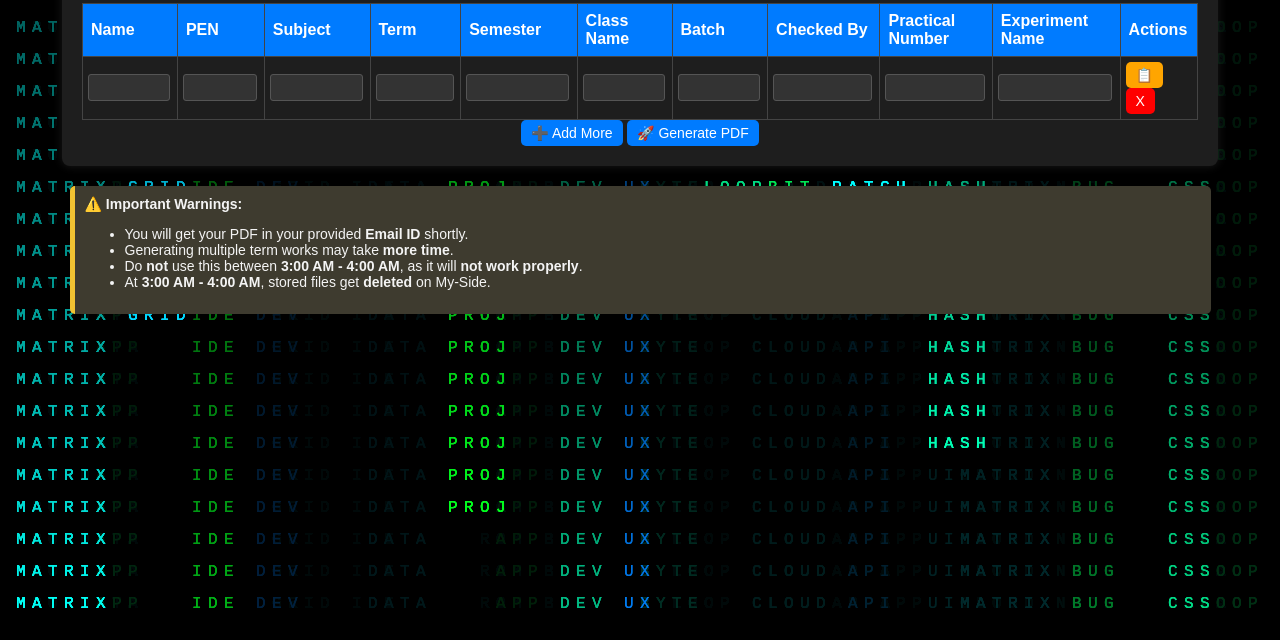
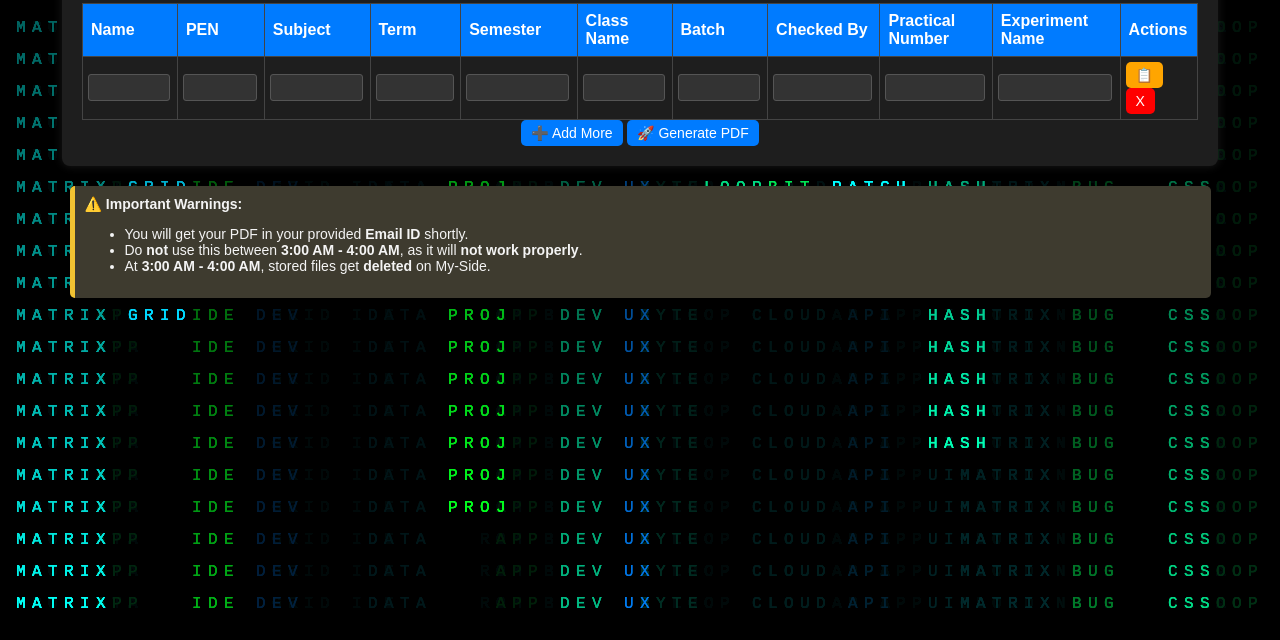
Before and after one commit to Jay-pn34/Term-Work-Generator-V3-Matrix, a plain HTML site: page index.html in a window 1280 px wide. Shown: the part 160-800 px from the top of the page. Drawn offline with Linux system fonts and the light colour scheme.

Commit message:
Update index.html

```diff
--- a/index.html
+++ b/index.html
@@ -280,7 +280,6 @@
     ⚠️ <b>Important Warnings:</b>
     <ul>
       <li>You will get your PDF in your provided <b>Email ID</b> shortly.</li>
-      <li>Generating multiple term works may take <b>more time</b>.</li>
       <li>Do <b>not</b> use this between <b>3:00 AM - 4:00 AM</b>, as it will <b>not work properly</b>.</li>
       <li>At <b>3:00 AM - 4:00 AM</b>, stored files get <b>deleted</b> on My-Side.</li>
     </ul>
```
